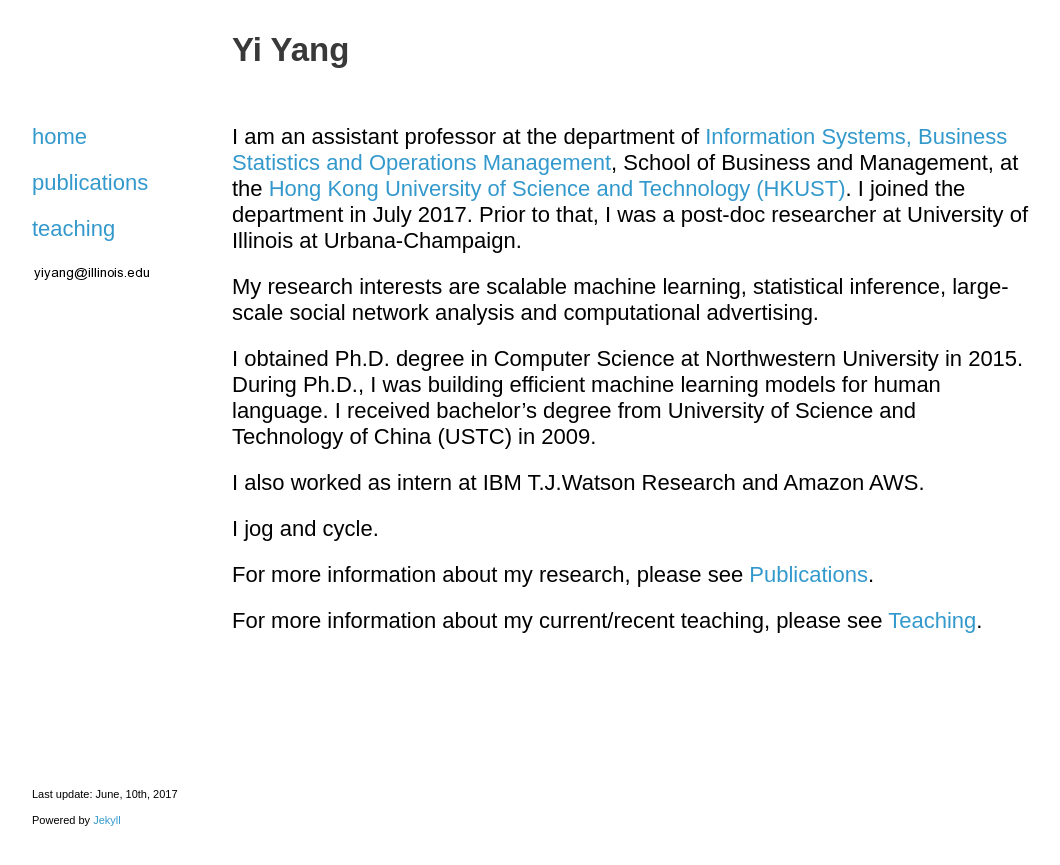
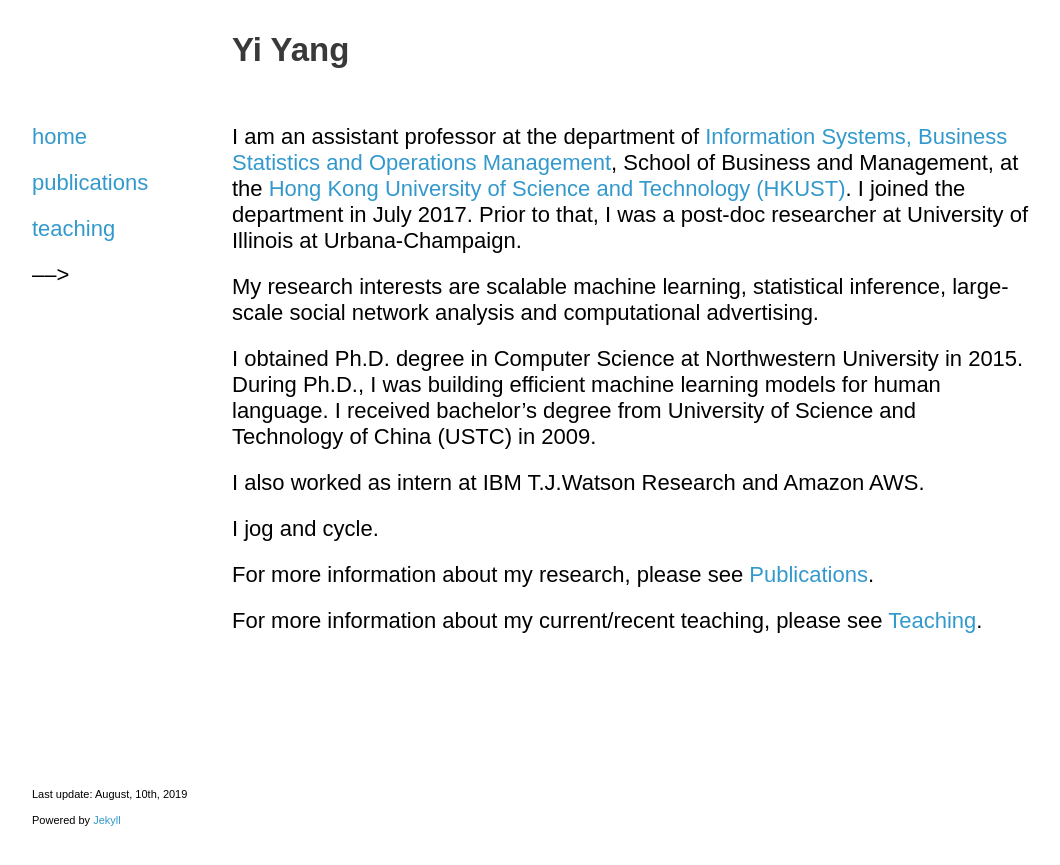
Before and after one commit to yya518/yya518.github.io, a Jekyll site: the page built from index.md, in a window 1280 px wide. Shown: the top 865 px of the page, without its empty margins (108-1168 px from the left). Built offline with Jekyll 4.4.1, drawn with Linux system fonts in a browser that asks for light colours; our own code applies the rules of GitHub Pages for plain Markdown files.

Commit message:
remove email logo

```diff
--- a/_layouts/default.html
+++ b/_layouts/default.html
@@ -11,7 +11,7 @@
         	<p class="view"><a href="index">home</a></p>
 		      <p class="view"><a href="publications">publications</a></p>
 		      <p class="view"><a href="teaching">teaching</a></p>
-          <img src="email.png" width=119 height=17>
+         <!––  <img src="email.png" width=119 height=17> ––>
       </header>
 
       <section>
@@ -20,7 +20,7 @@
       </section>
 
       <footer>
-        <p><small>Last update: June, 10th, 2017</small><br>
+        <p><small>Last update: August, 10th, 2019</small><br>
         <small>Powered by <a href="https://github.com/mojombo/jekyll">Jekyll</a> </small></p>
       </footer>
     </div>
```
